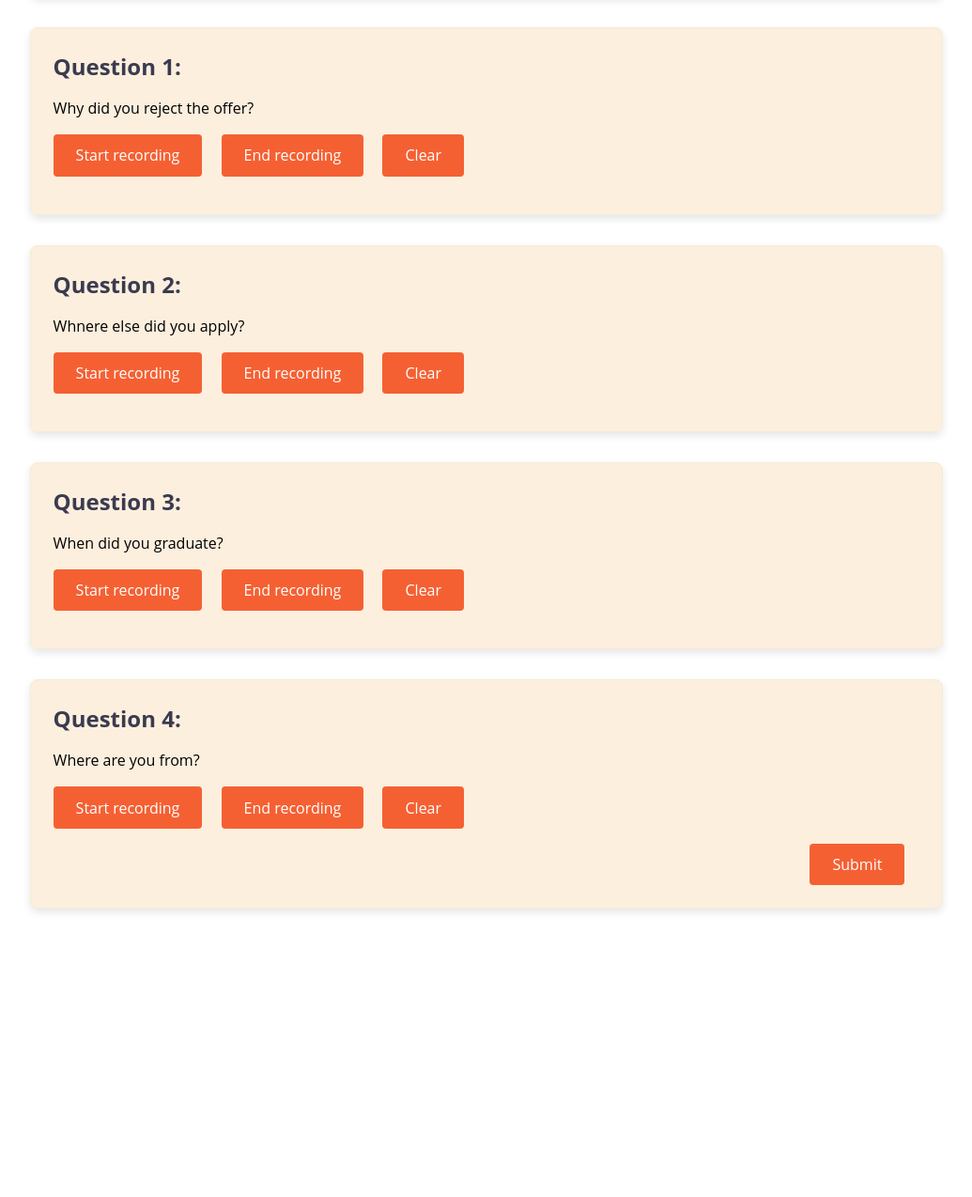
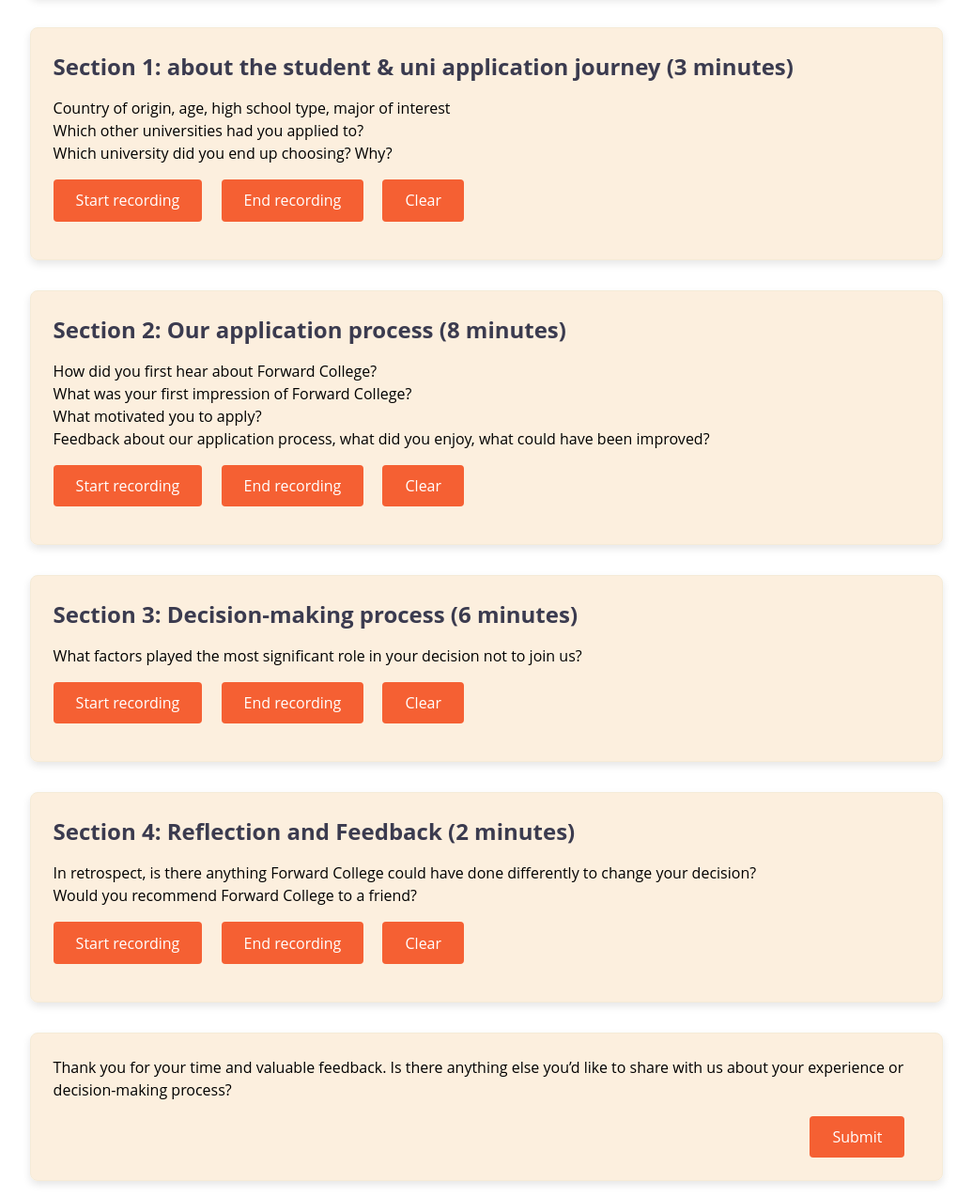
Before and after one commit to nmthzsofi/speech-to-text2, a website: page index.html in a window 1280 px wide. Shown: the part 526-1800 px from the top of the page at 94% size, without its empty margins (122-1157 px from the left). Before the commit the page ends 1557 px from the top, so only its background shows below. Drawn offline with Linux system fonts and the light colour scheme.

Commit message:
Update index.html

```diff
--- a/index.html
+++ b/index.html
@@ -23,6 +23,8 @@
             </ul>
         </div>
 -->
+
+
         <div id="question-10" class="question-container">
             <h1>Introduction</h1>
             <p id="introduction">Thank you for taking the time to answer these questions today. We are here to understand your decision-making process regarding your decision to decline our offer at Forward College. There are no right or wrong answers—we are simply interested in hearing about your experience and perspective. Your insights will help us improve and shape the experience for future students. The questions will take approximately 20 minutes, and everything you share will remain confidential.
@@ -30,8 +32,11 @@
         </div>
 
         <div id="question-1" class="question-container">
-            <h1>Question 1:</h1>
-            <p>Why did you reject the offer?</p>
+            <h1>Section 1: about the student & uni application journey (3 minutes)</h1>
+            <p>Country of origin, age, high school type, major of interest <br>
+                Which other universities had you applied to? <br>
+                Which university did you end up choosing? Why? <br>
+                </p>
             <button onclick="startRecording(1)">Start recording</button>
             <button onclick="stopRecording()">End recording</button>
             <button onclick="clearAnswer(1)">Clear</button>
@@ -39,8 +44,12 @@
         </div>
 
         <div id="question-2" class="question-container">
-            <h1>Question 2:</h1>
-            <p>Whnere else did you apply?</p>
+            <h1>Section 2: Our application process (8 minutes)</h1>
+            <p>How did you first hear about Forward College? <br>
+                What was your first impression of Forward College? <br>
+                What motivated you to apply? <br>
+                Feedback about our application process, what did you enjoy, what could have been improved?<br>
+                </p>
             <button onclick="startRecording(2)">Start recording</button>
             <button onclick="stopRecording()">End recording</button>
             <button onclick="clearAnswer(2)">Clear</button>
@@ -48,8 +57,8 @@
         </div>
 
         <div id="question-3" class="question-container">
-            <h1>Question 3:</h1>
-            <p>When did you graduate?</p>
+            <h1>Section 3: Decision-making process (6 minutes)</h1>
+            <p>What factors played the most significant role in your decision not to join us? </p>
             <button onclick="startRecording(3)">Start recording</button>
             <button onclick="stopRecording()">End recording</button>
             <button onclick="clearAnswer(3)">Clear</button>
@@ -57,14 +66,21 @@
         </div>
 
         <div id="question-4" class="question-container">
-            <h1>Question 4:</h1>
-            <p>Where are you from?</p>
+            <h1>Section 4: Reflection and Feedback (2 minutes)</h1>
+            <p>In retrospect, is there anything Forward College could have done differently to change your decision?<br>
+                Would you recommend Forward College to a friend?<br>
+                </p>
             <button onclick="startRecording(4)">Start recording</button>
             <button onclick="stopRecording()">End recording</button>
             <button onclick="clearAnswer(4)">Clear</button>
             <p id="result-4"></p>
+        </div>
+        <div class="question-container">
+            <p>
+                Thank you for your time and valuable feedback. Is there anything else you’d like to share with us about your experience or decision-making process?
+            </p>
             <div id="submit-div"><button id="submit-btn" onclick="saveAllAnswers()">Submit</button></div>
-        </div>
+       </div>
 
 
     </div>
```
